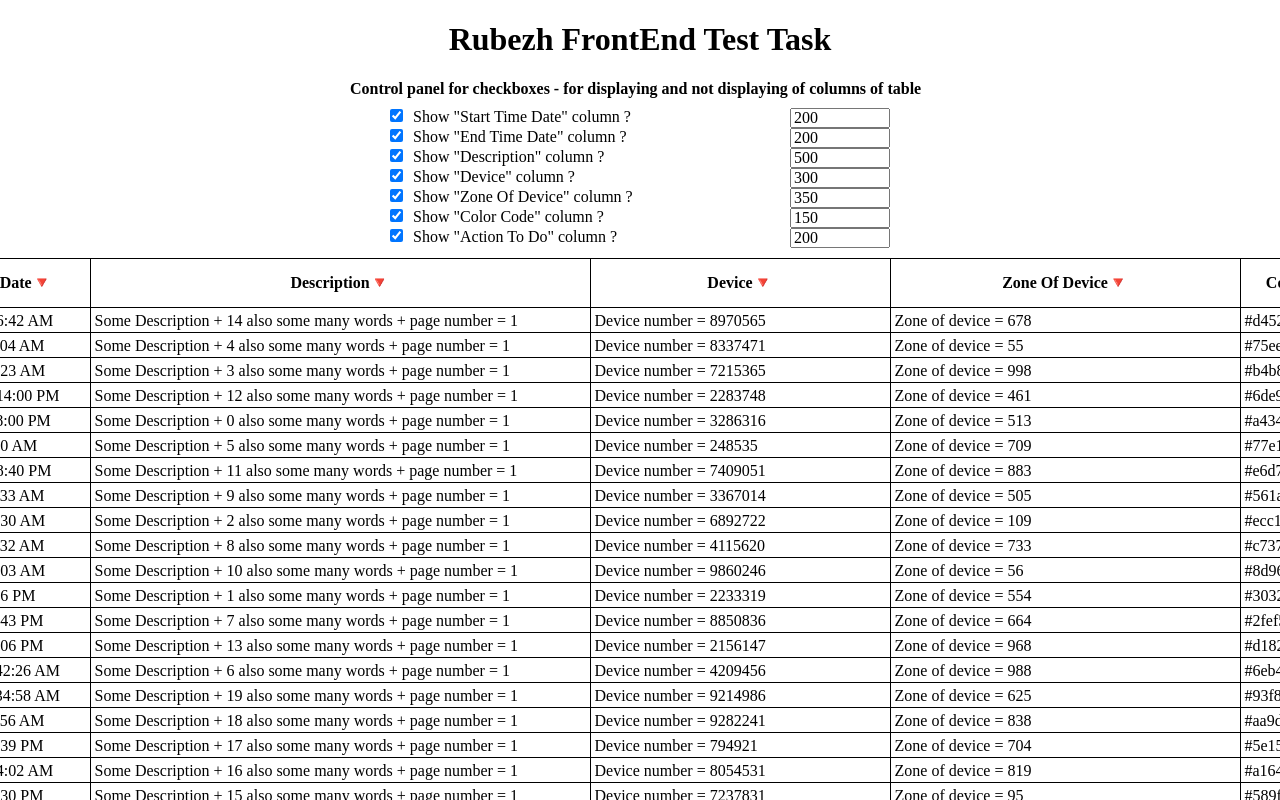
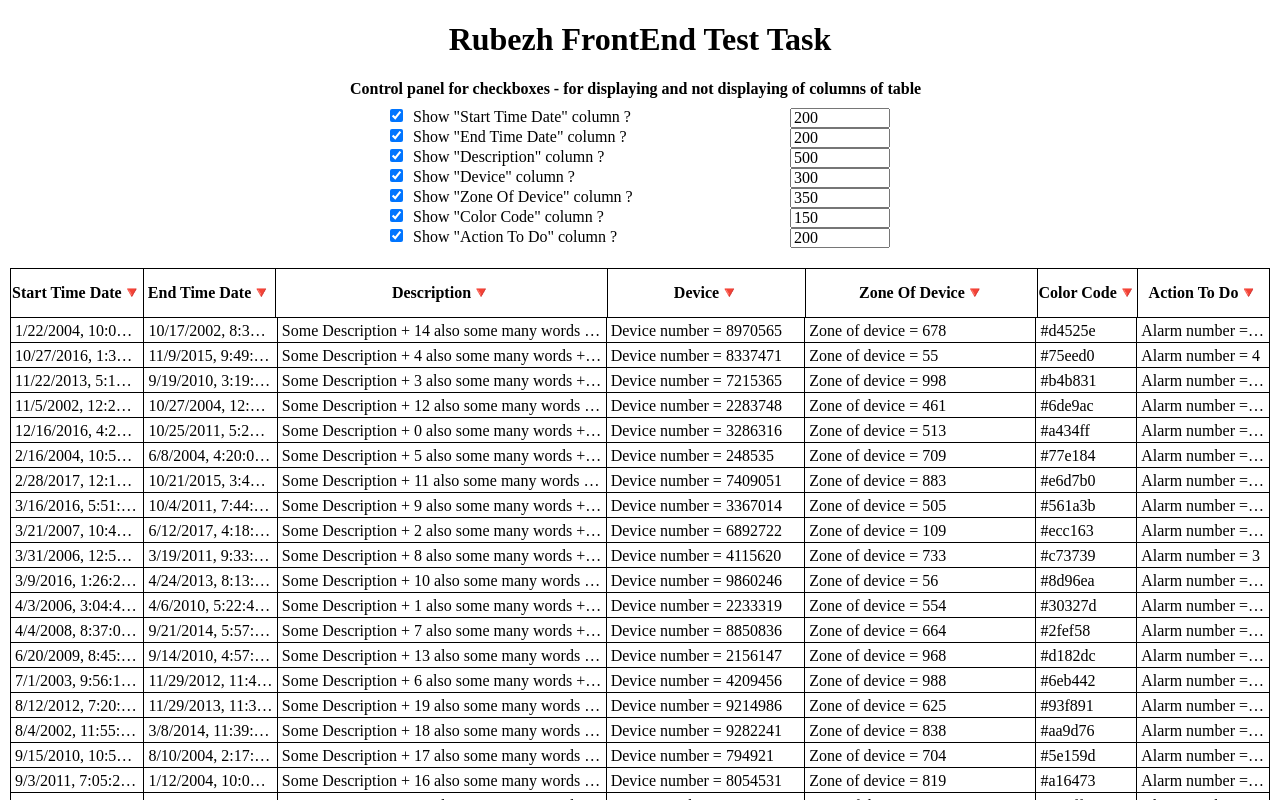
Before and after one commit to AndreiMedvedevSaratov/a028-rubezh-test-task, a React (Create React App) app: page / in a window 1280 px wide. Built offline with nearby package versions, Linux system fonts and the light colour scheme.

Commit message:
commit-026 - fixed some styles

```diff
--- a/src/App.scss
+++ b/src/App.scss
@@ -8,7 +8,7 @@ body,
   height: 100%;
   display: flex;
   flex-direction: column;
-  align-items: center;
+  align-items: left;
   justify-content: top;
   min-width: 320px;
   max-width: 1920px;
--- a/src/Components/EventsTable/Components/EventRow/EventRow.scss
+++ b/src/Components/EventsTable/Components/EventRow/EventRow.scss
@@ -18,6 +18,10 @@
 		&.column-name {
 			justify-content: space-between;
 		}
+
+		&:last-child {
+			border-right: 1px solid #000000;
+		}
 	}
 }
 
--- a/src/Components/EventsTable/EventsTable.scss
+++ b/src/Components/EventsTable/EventsTable.scss
@@ -3,20 +3,13 @@
 	margin-top: 10px;
 	display: flex;
 	flex-direction: column;
+	padding: 10px;
 
 	.events-table-controls {
 		display: flex;
 		justify-content: space-between;
 		align-items: center;
 		padding: 10px 0;
-	}
-
-	.events-table-content {
-		max-height: 500px;
-		max-height: calc(100vh - 200px);
-		overflow: overlay;
-		border-right: 1px solid #000000;
-		border-bottom: 1px solid #000000;
 	}
 
 	.events-table-header {
```
